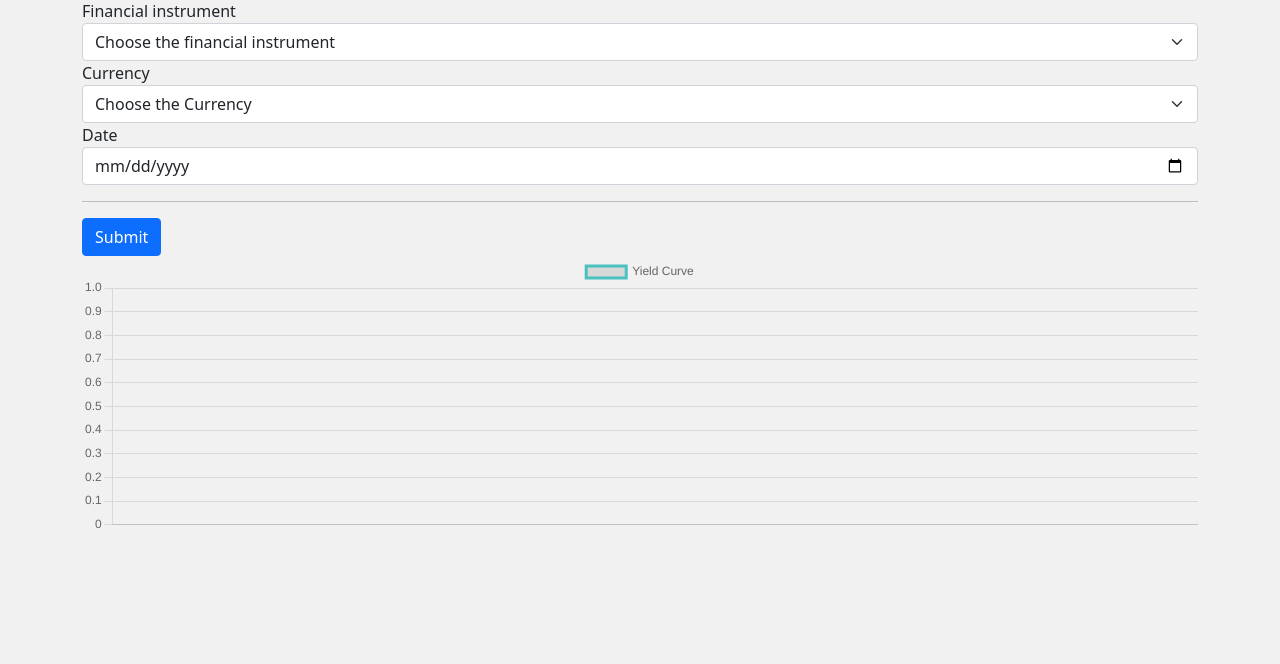
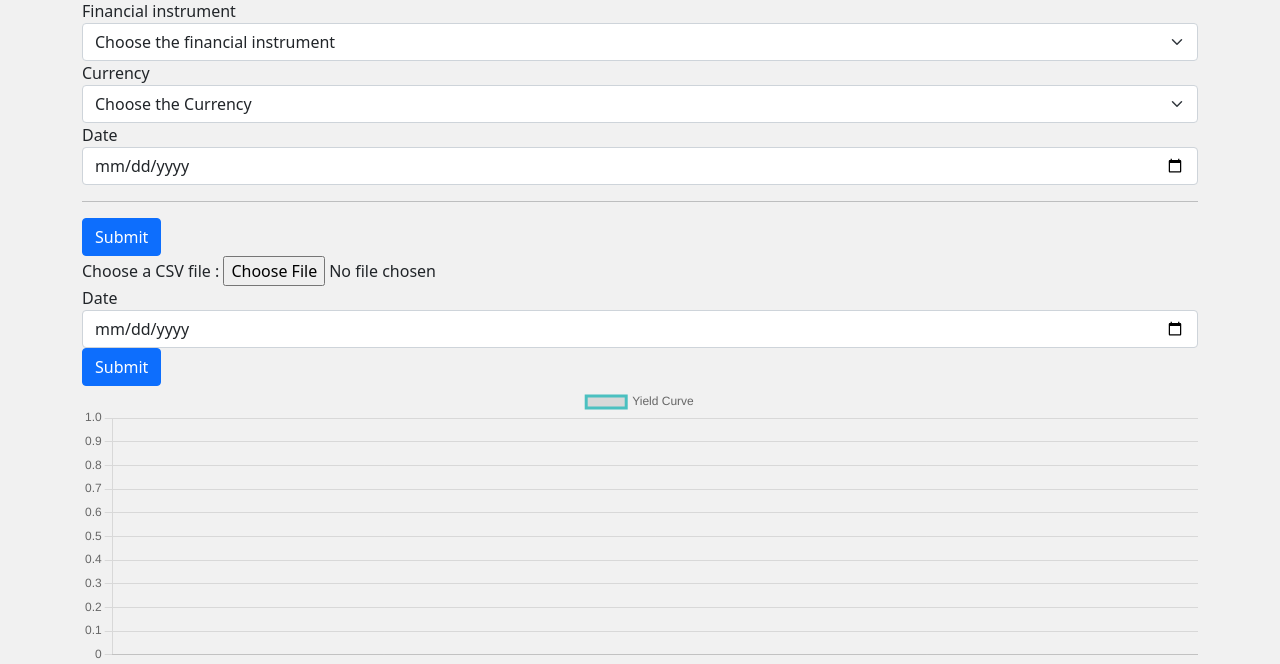
Before and after one commit to YorickScheidt/Flask_yieldcurve_app, a Flask app: page / in a window 1280 px wide. Shown: the part 122-786 px from the top of the page. Run offline with Flask 2, Linux system fonts and the light colour scheme; some libraries are stand-ins or nearby versions.

Commit message:
add csv feature

```diff
--- a/app.py
+++ b/app.py
@@ -1,10 +1,18 @@
+
+
 from flask import Flask, render_template, request
 import numpy as np
 from hdbcli import dbapi
 from nelson_siegel_svensson.calibrate import calibrate_ns_ols
 from scipy.interpolate import InterpolatedUnivariateSpline
+import csv
+import os
+import re
 
 app = Flask(__name__)
+
+UPLOAD_FOLDER = 'static/files'
+app.config['UPLOAD_FOLDER'] =  UPLOAD_FOLDER
 
 @app.route('/', methods=['POST', 'GET'])
 def index():
@@ -68,6 +76,62 @@ def index():
     else:
         return render_template('index.html')
 
+
+@app.route("/csv", methods=['POST', 'GET'])
+def genarateByCsv():
+    if request.method == 'POST':
+        req = request.form
+        uploaded_file = request.files['file']
+        if uploaded_file.filename != '':
+            file_path = os.path.join(app.config['UPLOAD_FOLDER'], uploaded_file.filename)
+            uploaded_file.save(file_path)
+
+        date = req["obs_date"]
+        dateTab = date.split("-")
+        date = dateTab[2] + "-" + dateTab[1] + "-" + dateTab[0]
+
+
+        t = np.array([])
+        y = np.array([])
+
+        with open(file_path) as csv_file:
+            csv_reader = csv.reader(csv_file)
+
+            row_count = 0
+            toDeleteIndex = 0
+
+            for row in csv_reader:
+                if (row_count == 0):
+                    for data in row:
+                        if (row.index(data) != 0):
+                            t = np.append(t, int(re.search(r'\d+', data).group()))
+                if (row[0] == date):
+                    for data in row:
+                        if (row.index(data) != 0) and data != "":
+                            y = np.append(y, float(data))
+                        if data == "" and t.size >= row.index(data):
+                            t = np.delete(t, row.index(data) - 1)
+                row_count += 1
+
+        curve, status = calibrate_ns_ols(t, y, tau0=1.0)
+        xi = t
+        yi = curve(t)
+        assert status.success
+
+        x = np.linspace(0, 60, 61)
+        order = 1
+        s = InterpolatedUnivariateSpline(xi, yi, k=order)
+        r = s(x)
+        labels = [i for i in x]
+        values = [i for i in r]
+        print(labels)
+        print(curve(t))
+
+        return render_template("index.html", labels=labels, values=values)
+
+    else:
+        return render_template('index.html')
+
 @app.route("/about")
 def about():
     return """
--- a/templates/index.html
+++ b/templates/index.html
@@ -47,6 +47,23 @@
         <input type="submit" class="btn btn-primary" name="Generate Curve"/>
     </form>
 
+    <form action="/csv" method="POST" enctype=multipart/form-data>
+
+        <label for="file">Choose a CSV file :</label>
+
+        <input type="file"
+            id="file" name="file"
+            accept=".csv">
+
+        <div class="form-group">
+            <label> Date </label>
+            <input class= "form-control" type="date" name="obs_date" placeholder="select the date" >
+        </div>
+
+        <input type="submit" class="btn btn-primary" name="Generate Curve"/>
+    </form>
+
+
     <div class="wrapper">
         <canvas id="yieldCurve" width="1600" height="400" margin="50"></canvas>
         <script>
```
